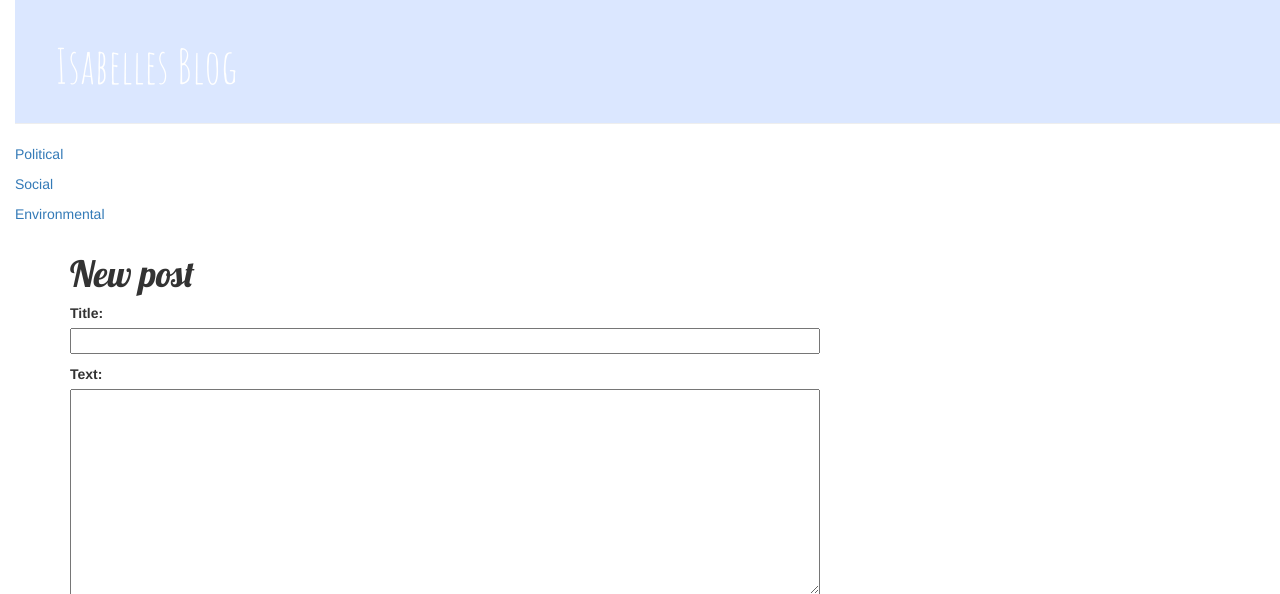
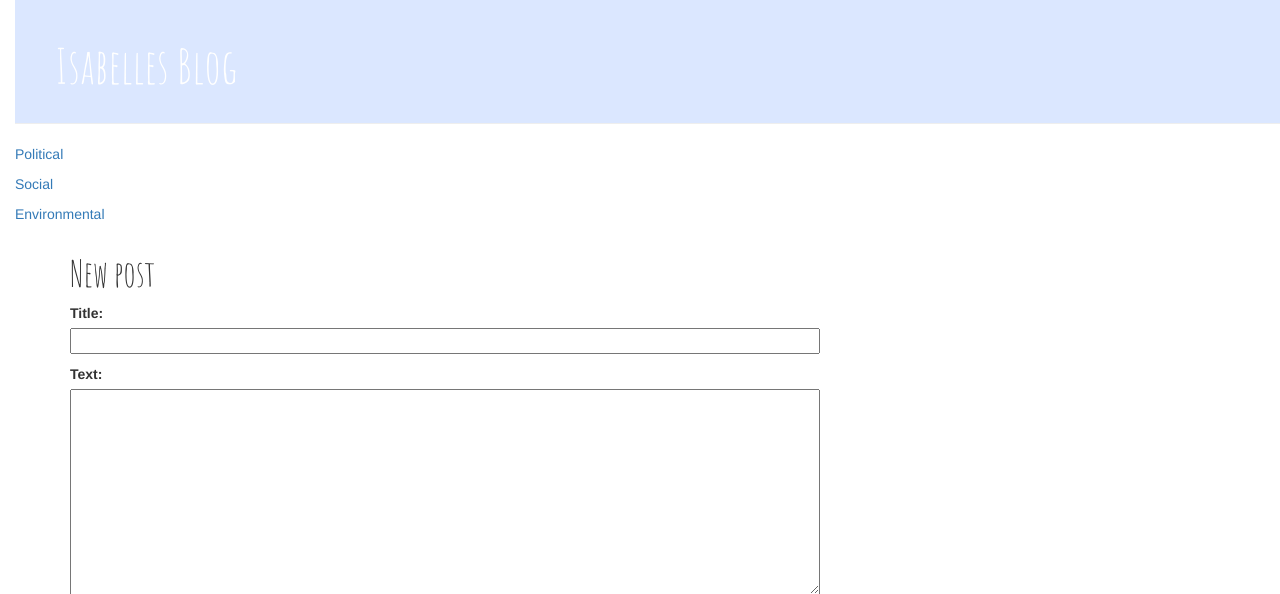
Before and after one commit to isabelleaduste/my-first-blog, a Django app: page /post/new/ in a window 1280 px wide. Shown: the top 594 px of the page. Run offline with Django 3.2, Linux system fonts and the light colour scheme; some libraries are stand-ins or nearby versions.

Commit message:
Added view and template for detailed blog post as well as CSS for the site.

```diff
--- a/blog/static/css/blog.css
+++ b/blog/static/css/blog.css
@@ -1,7 +1,6 @@
 h1 a {
     color: #FCA205;
     font-family: 'Amatic SC', cursive;
-    text-align: center;
 }
 
 body {
@@ -25,7 +24,7 @@ body {
 }
 
 h1, h2, h3, h4 {
-    font-family: 'Lobster', cursive;
+    font-family: 'Amatic SC', cursive;
 }
 
 .date {
```
